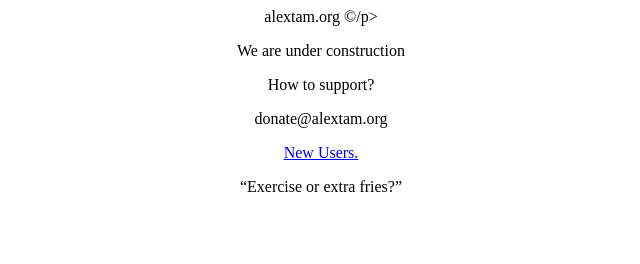
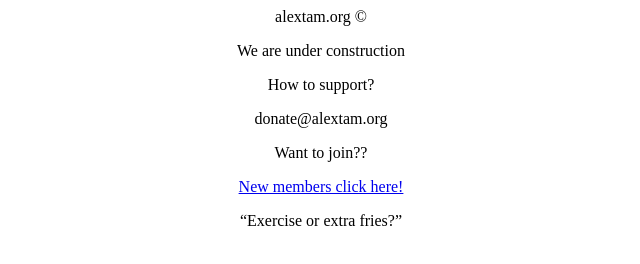
Before and after one commit to alextam138/alextam.org, a plain HTML site: page index.html in a window 1280 px wide. Shown: the whole page, without its empty margins (319-959 px from the left). Drawn offline with Linux system fonts and the light colour scheme.

Commit message:
Update index.html

```diff
--- a/index.html
+++ b/index.html
@@ -3,11 +3,12 @@
 <title>alextam.org</title>
 </head>
 <body>
-<p style="text-align: center;">alextam.org &copy;/p>
+<p style="text-align: center;">alextam.org &copy;</p>
 <p style="text-align: center;">We are under construction</p>
 <p style="text-align: center;">How to support?</p>
 <p style="text-align: center;">donate@alextam.org</p>
-<p style="text-align: center;"><a href="mailto:registration@alextam.org">New Users.</a></a></p>
+  <p style="text-align: center;">Want to join??</p>
+<p style="text-align: center;"><a href="mailto:registration@alextam.org">New members click here!</a></a></p>
 <p style="text-align: center;"><q>Exercise or extra fries?</q></p>
 </body>
 </html>
```
